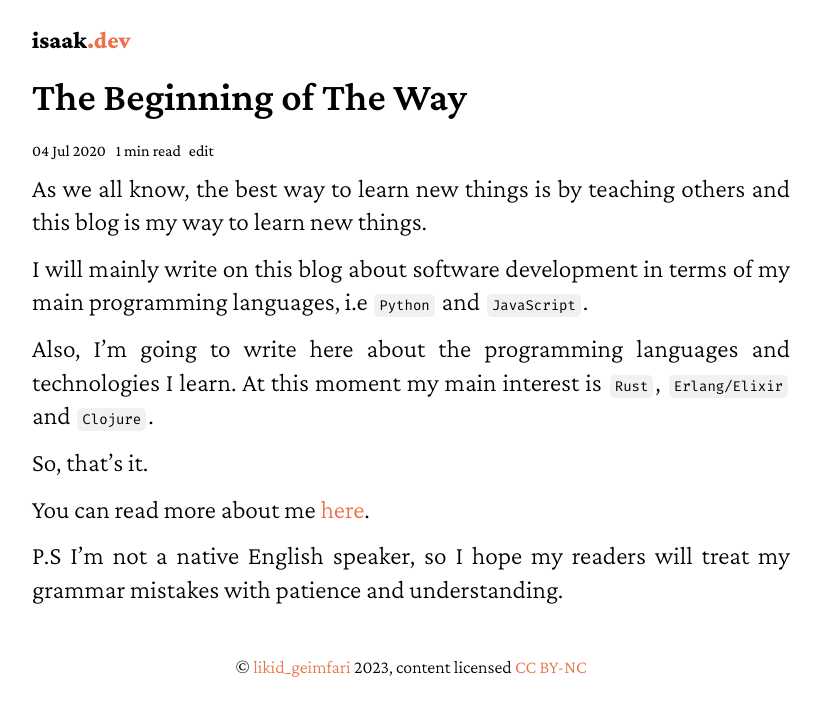
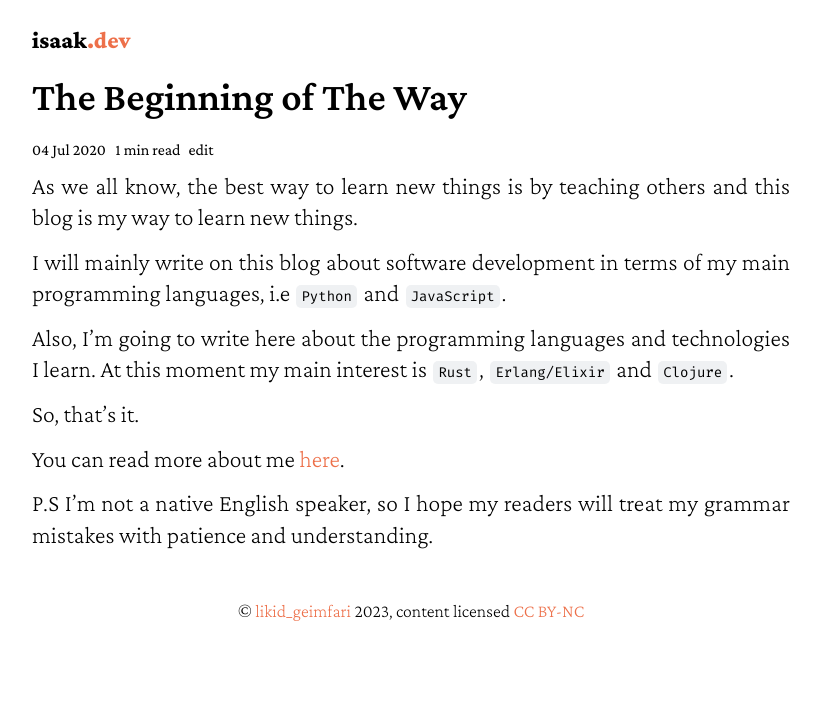
Before and after one commit to lk-geimfari/lk-geimfari.github.io, a Jekyll site: the page built from _posts/2020-07-04-the-beginning-of-the-way.md, in a window 1280 px wide. Shown: the top 716 px of the page, without its empty margins (229-1050 px from the left). Built offline with Jekyll 4.4.1, drawn with Linux system fonts in a browser that asks for light colours; nearby versions of some CDN libraries.

Commit message:
Fix styles

```diff
--- a/_layouts/post.html
+++ b/_layouts/post.html
@@ -42,8 +42,8 @@
 <script>
   (async () => {
     addBackToTop({
-      diameter: 45,
-      backgroundColor: 'rgb(225, 83, 67)',
+      diameter: 48,
+      backgroundColor: '#ed704a',
       textColor: '#fff'
     })
 
--- a/assets/css/styles.css
+++ b/assets/css/styles.css
@@ -1,4 +1,4 @@
-@import url('https://fonts.googleapis.com/css2?family=Crimson+Pro:wght@300;400;500;600;700;800;900&display=swap');
+@import url('https://fonts.googleapis.com/css2?family=Crimson+Pro:wght@200;300;400;500;600;700;800;900&display=swap');
 
 * {
     padding: 0;
@@ -15,17 +15,17 @@
     line-height: 1.3;
 }
 
+body {
+    font-family: 'Crimson Pro', serif;
+    font-size: 1.5em;
+    font-weight: 200;
+}
+
 main {
     margin-left: auto;
     margin-right: auto;
     max-width: 49rem;
     padding: 2.625rem 1.32rem;
-}
-
-body {
-    font-family: 'Crimson Pro', serif;
-    font-size: 1.6em;
-    font-weight: 300;
 }
 
 article .content {
```
